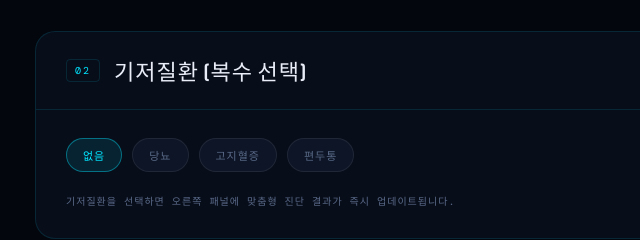
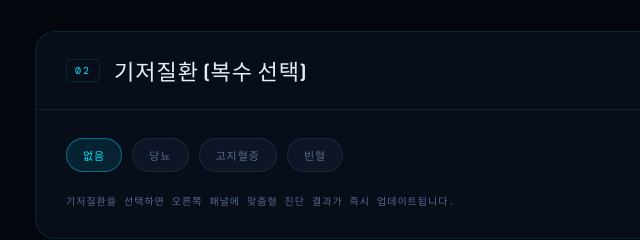
Before and after one commit to sihoo1/PBL-project, a plain HTML site: page app.html in a window 1280 px wide. Shown: the part 1120-1360 px from the top of the page, 25-665 px from the left. Drawn offline with nearby package versions, Linux system fonts and the light colour scheme.

Commit message:
Update app.html

```diff
--- a/app.html
+++ b/app.html
@@ -317,7 +317,7 @@
             <div class="chip active" data-val="none">없음</div>
             <div class="chip" data-val="diabetes">당뇨</div>
             <div class="chip" data-val="hyperlipidemia">고지혈증</div>
-            <div class="chip" data-val="migraine">편두통</div>
+            <div class="chip" data-val="migraine">빈혈</div>
           </div>
           <p style="font-family:'DM Mono',monospace;font-size:10px;color:var(--muted);letter-spacing:1px;line-height:1.6;">기저질환을 선택하면 오른쪽 패널에 맞춤형 진단 결과가 즉시 업데이트됩니다.</p>
         </div>
```
